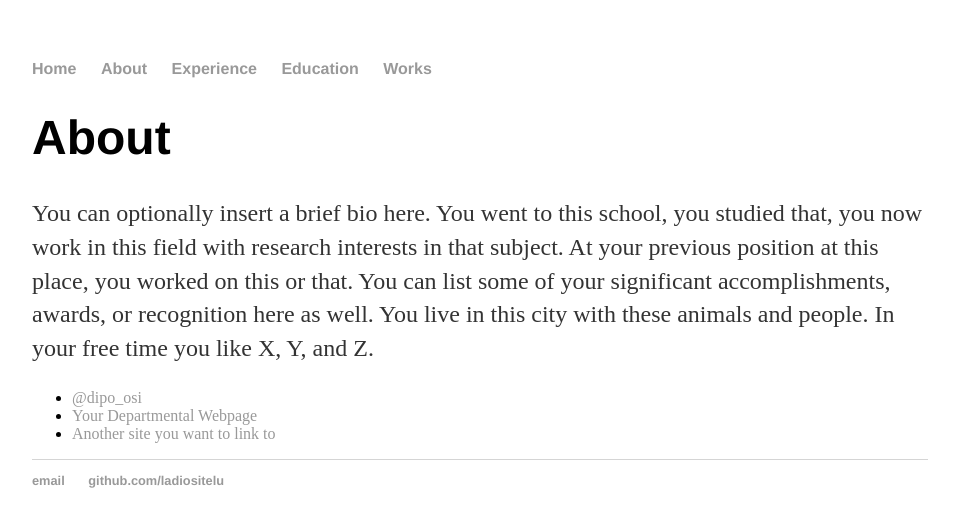
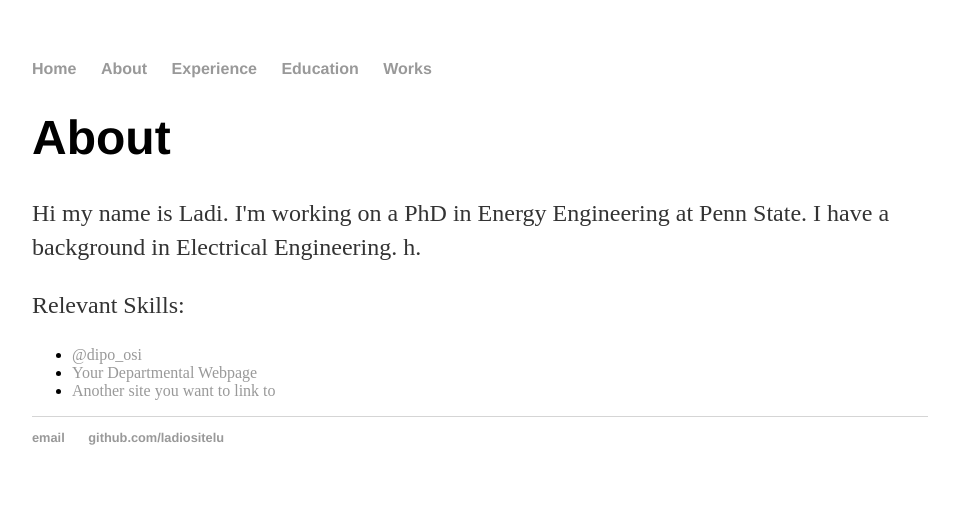
Before and after one commit to ladiositelu/ladiositelu.github.io, a Jekyll site: the page built from About/index.html, in a window 1280 px wide. Shown: the top 527 px of the page, without its empty margins (160-1119 px from the left). Built offline with Jekyll 4.4.1, drawn with Linux system fonts in a browser that asks for light colours.

Commit message:
Update index.html

```diff
--- a/About/index.html
+++ b/About/index.html
@@ -5,7 +5,10 @@ title: About Ladi
 
 		<div class="about">
 			<h1>About</h1>
-			<p>You can optionally insert a brief bio here. You went to this school, you studied that, you now work in this field with research interests in that subject. At your previous position at this place, you worked on this or that. You can list some of your significant accomplishments, awards, or recognition here as well. You live in this city with these animals and people. In your free time you like X, Y, and Z.</p>
+			<p>Hi my name is Ladi. I'm working on a PhD in Energy Engineering at Penn State. I have a background in Electrical
+				Engineering.
+				h.</p>
+			<p> Relevant Skills: </p>
 
 			<ul class="contacts">
 				<li><a href="#">@dipo_osi</a></li>
```
